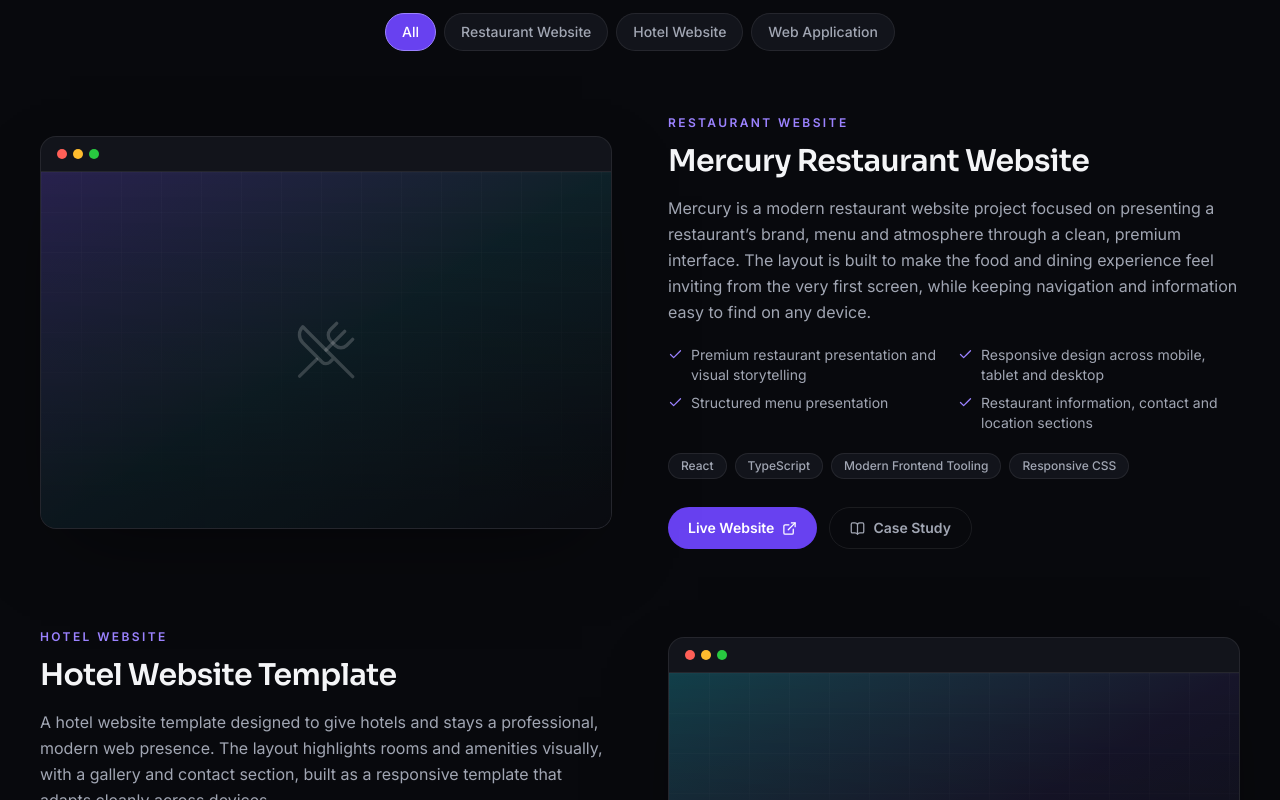
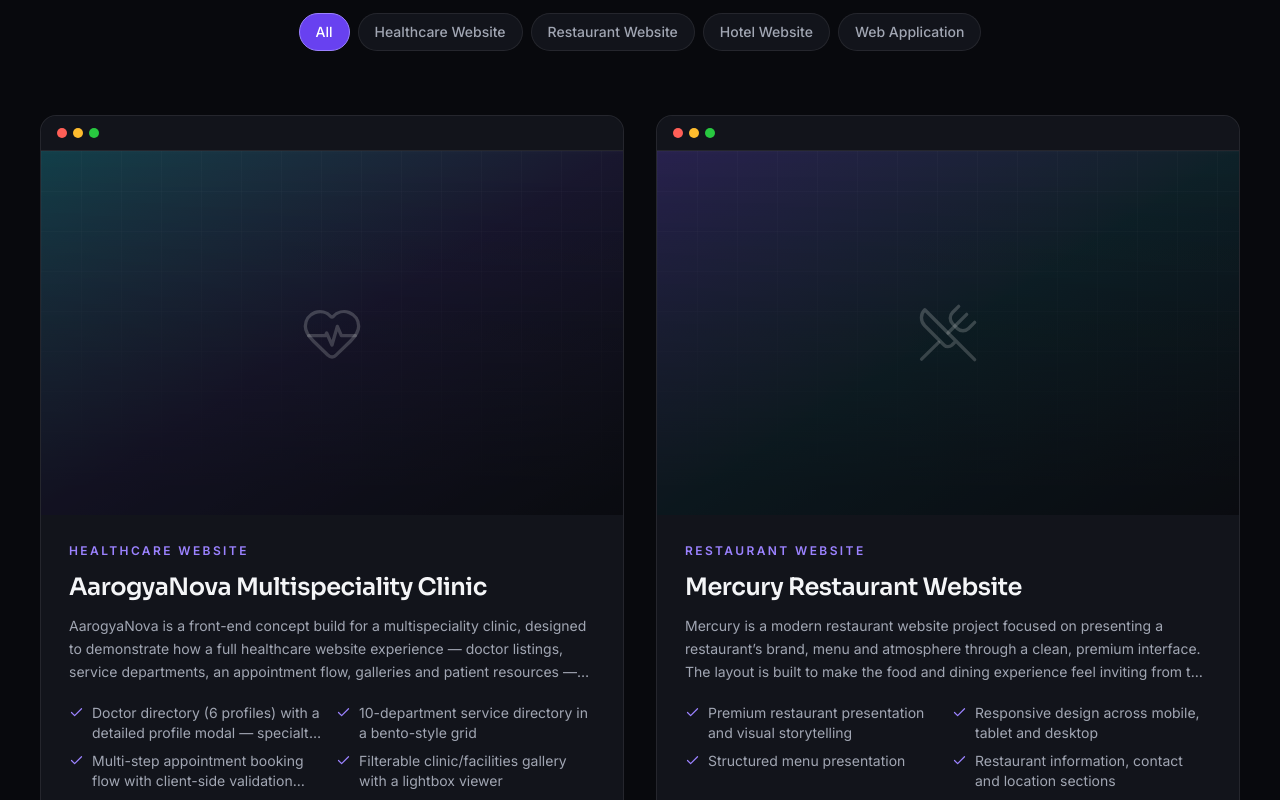
Before and after one commit to bhushan-mohape/bhushan-mohape-website, a React (Vite) app: page / in a window 1280 px wide. Shown: the part 5800-6600 px from the top of the page. Built offline with nearby package versions, Linux system fonts and the light colour scheme; no server answers.

Commit message:
fix: fix

```diff
--- a/src/components/ProjectPreview.tsx
+++ b/src/components/ProjectPreview.tsx
@@ -1,6 +1,10 @@
-import { UtensilsCrossed, BedDouble, Globe2, LayoutTemplate } from 'lucide-react'
+import { UtensilsCrossed, BedDouble, Globe2, LayoutTemplate, HeartPulse } from 'lucide-react'
 
 const previewConfig: Record<string, { icon: typeof UtensilsCrossed; gradient: string }> = {
+  'aarogyanova-healthcare': {
+    icon: HeartPulse,
+    gradient: 'from-[#22d3ee]/25 via-[#7c5cff]/12 to-transparent',
+  },
   'mercury-restaurant': {
     icon: UtensilsCrossed,
     gradient: 'from-[#7c5cff]/25 via-[#22d3ee]/10 to-transparent',
@@ -18,6 +22,10 @@ const previewConfig: Record<string, { icon: typeof UtensilsCrossed; gradient: st
 interface ProjectPreviewProps {
   projectId: string
   name: string
+  /** Standalone use (e.g. in the case-study modal) draws its own border/
+   * rounding/shadow. Inside a card, the card supplies that chrome instead,
+   * so the preview only needs its top corners rounded to match. */
+  bordered?: boolean
 }
 
 /**
@@ -26,12 +34,18 @@ interface ProjectPreviewProps {
  * a live site that may change over time. Swap in a real <img> once
  * up-to-date screenshots are captured.
  */
-export function ProjectPreview({ projectId, name }: ProjectPreviewProps) {
+export function ProjectPreview({ projectId, name, bordered = true }: ProjectPreviewProps) {
   const config = previewConfig[projectId] ?? { icon: LayoutTemplate, gradient: 'from-accent/20 to-transparent' }
   const Icon = config.icon
 
   return (
-    <div className="relative w-full overflow-hidden rounded-2xl border border-border bg-surface shadow-[0_30px_80px_-30px_rgba(0,0,0,0.55)]">
+    <div
+      className={
+        bordered
+          ? 'relative w-full overflow-hidden rounded-2xl border border-border bg-surface shadow-[0_30px_80px_-30px_rgba(0,0,0,0.55)]'
+          : 'relative w-full overflow-hidden rounded-t-2xl bg-surface'
+      }
+    >
       <div className="flex items-center gap-1.5 border-b border-border px-4 py-3">
         <span className="h-2.5 w-2.5 rounded-full bg-[#ff5f57]" aria-hidden="true" />
         <span className="h-2.5 w-2.5 rounded-full bg-[#febc2e]" aria-hidden="true" />
--- a/src/components/Projects.tsx
+++ b/src/components/Projects.tsx
@@ -6,6 +6,13 @@ import { SectionHeading } from './SectionHeading'
 import { ProjectPreview } from './ProjectPreview'
 import { ProjectModal } from './ProjectModal'
 import { GithubIcon } from './icons/BrandIcons'
+
+/** Shared layout class for every project card — same padding, radius,
+ * border and flex structure regardless of content length, so cards in a
+ * row line up exactly. */
+const CARD_CLASS =
+  'group flex h-full flex-col overflow-hidden rounded-2xl border border-border bg-surface transition-all hover:-translate-y-1 hover:border-border-strong hover:shadow-[0_20px_48px_-28px_rgba(0,0,0,0.5)]'
+const CARD_BODY_CLASS = 'flex flex-1 flex-col p-6 sm:p-7'
 
 export function Projects() {
   const [activeFilter, setActiveFilter] = useState('All')
@@ -42,44 +49,51 @@ export function Projects() {
           </Reveal>
         ) : null}
 
-        <div className="mt-16 flex flex-col gap-16 sm:gap-20">
+        {/* items-stretch (grid's default, set explicitly) makes every card
+            in a row fill the row's full height, so with each card's own
+            flex-column + mt-auto button row, buttons land on the same
+            baseline across a row no matter how long the description or
+            feature list above them is. */}
+        <div className="mt-16 grid grid-cols-1 items-stretch gap-8 md:grid-cols-2">
           {filteredProjects.map((project, i) => (
-            <Reveal key={project.id}>
-              <article
-                className={`grid grid-cols-1 items-center gap-8 lg:grid-cols-2 lg:gap-14 ${
-                  i % 2 === 1 ? 'lg:[&>*:first-child]:order-2' : ''
-                }`}
-              >
-                <ProjectPreview projectId={project.id} name={project.name} />
+            <Reveal key={project.id} delay={(i % 2) * 80} className="h-full">
+              <article className={CARD_CLASS}>
+                <ProjectPreview projectId={project.id} name={project.name} bordered={false} />
 
-                <div>
+                <div className={CARD_BODY_CLASS}>
                   <p className="text-xs font-semibold uppercase tracking-[0.2em] text-accent">
                     {project.category}
                   </p>
-                  <h3 className="mt-3 text-2xl font-semibold text-fg sm:text-3xl">{project.name}</h3>
-                  <p className="mt-4 leading-relaxed text-fg-muted">{project.description}</p>
+                  <h3 className="mt-3 text-xl font-semibold text-fg sm:text-2xl">{project.name}</h3>
+                  <p className="mt-3 min-h-[4.5rem] text-sm leading-relaxed text-fg-muted line-clamp-3">
+                    {project.description}
+                  </p>
 
-                  <ul className="mt-5 grid grid-cols-1 gap-2 sm:grid-cols-2">
+                  <ul className="mt-4 grid grid-cols-1 gap-2 sm:grid-cols-2">
                     {project.features.slice(0, 4).map((feature) => (
                       <li key={feature} className="flex items-start gap-2 text-sm text-fg-muted">
                         <Check size={15} className="mt-0.5 shrink-0 text-accent" aria-hidden="true" />
-                        {feature}
+                        <span className="line-clamp-2">{feature}</span>
                       </li>
                     ))}
                   </ul>
 
-                  <div className="mt-5 flex flex-wrap gap-2">
+                  <div className="mt-4 flex flex-wrap gap-2">
                     {project.technologies.map((tech) => (
                       <span
                         key={tech}
-                        className="rounded-full border border-border bg-surface px-3 py-1 text-xs font-medium text-fg-muted"
+                        className="rounded-full border border-border bg-bg-soft px-3 py-1 text-xs font-medium text-fg-muted"
                       >
                         {tech}
                       </span>
                     ))}
                   </div>
 
-                  <div className="mt-7 flex flex-wrap gap-3">
+                  {/* mt-auto pins this row to the bottom of the card's flex
+                      column, so it sits on the same baseline as every other
+                      card's button row in the grid regardless of how much
+                      content is above it. */}
+                  <div className="mt-auto flex flex-wrap gap-3 pt-6">
                     {project.liveUrl ? (
                       <a
                         href={project.liveUrl}
@@ -96,7 +110,7 @@ export function Projects() {
                         href={project.githubUrl}
                         target="_blank"
                         rel="noopener noreferrer"
-                        className="inline-flex items-center gap-2 rounded-full border border-border-strong bg-surface px-5 py-2.5 text-sm font-semibold text-fg transition-colors hover:bg-surface-2"
+                        className="inline-flex items-center gap-2 rounded-full border border-border-strong bg-surface-2 px-5 py-2.5 text-sm font-semibold text-fg transition-colors hover:bg-bg-soft"
                       >
                         <GithubIcon size={15} aria-hidden="true" />
                         GitHub
--- a/src/data/projects.ts
+++ b/src/data/projects.ts
@@ -22,6 +22,36 @@ export interface Project {
 }
 
 export const projects: Project[] = [
+  {
+    id: 'aarogyanova-healthcare',
+    name: 'AarogyaNova Multispeciality Clinic',
+    category: 'Healthcare Website',
+    summary: 'A feature-rich healthcare website concept — doctor profiles, appointment booking UI and a patient content library.',
+    description:
+      'AarogyaNova is a front-end concept build for a multispeciality clinic, designed to demonstrate how a full healthcare website experience — doctor listings, service departments, an appointment flow, galleries and patient resources — comes together in a single, cohesive interface. It is a front-end demonstration only: there is no backend, and all clinic details (doctors, testimonials, stats, address, contact numbers) are placeholder content rather than a real, operating clinic.',
+    technologies: ['React', 'TypeScript', 'Vite', 'Tailwind CSS'],
+    features: [
+      'Doctor directory (6 profiles) with a detailed profile modal — specialty, experience, qualifications, availability',
+      '10-department service directory in a bento-style grid',
+      'Multi-step appointment booking flow with client-side validation (front-end only — no backend or real booking)',
+      'Filterable clinic/facilities gallery with a lightbox viewer',
+      'FAQ accordion and tabbed patient-resource content',
+      'Testimonial carousel and animated stats counters (demo content, not real patient data)',
+      'Floating WhatsApp, call and book-appointment shortcuts',
+    ],
+    liveUrl: 'https://aarogyanova-healthcare-website.vercel.app/',
+    githubUrl: '',
+    caseStudy: {
+      challenge:
+        'Healthcare websites need to earn trust quickly while organizing a lot of information — doctors, departments, booking, resources — without overwhelming a visitor who may be anxious or in a hurry.',
+      approach:
+        'Treat it as a full-scope front-end build: design each piece (doctor cards, department grid, booking flow, galleries, FAQs) as its own clear, focused interaction, then bring them together into one consistent visual system.',
+      solution:
+        'Built a fully interactive React/TypeScript front end — working modals, multi-step form validation, filterable/lightbox galleries, carousels and scroll-triggered animations — all running on local component state with placeholder clinic data, since no backend or real clinic was involved.',
+      result:
+        'A complete, polished healthcare website interface that demonstrates end-to-end front-end execution across a large, varied feature set. It is a portfolio/demo build, not a live business — real deployment would mean swapping in verified clinic data and wiring up an actual backend.',
+    },
+  },
   {
     id: 'mercury-restaurant',
     name: 'Mercury Restaurant Website',
@@ -95,7 +125,7 @@ export const projects: Project[] = [
       'Accessible navigation',
       'Mobile-friendly design',
     ],
-    liveUrl: '',
+    liveUrl: 'https://eknath-shinde-website.vercel.app/hi',
     githubUrl: '',
     caseStudy: {
       challenge:
```
Also changed, not shown: 1 other file (tests, documents, lock files or other folders).
